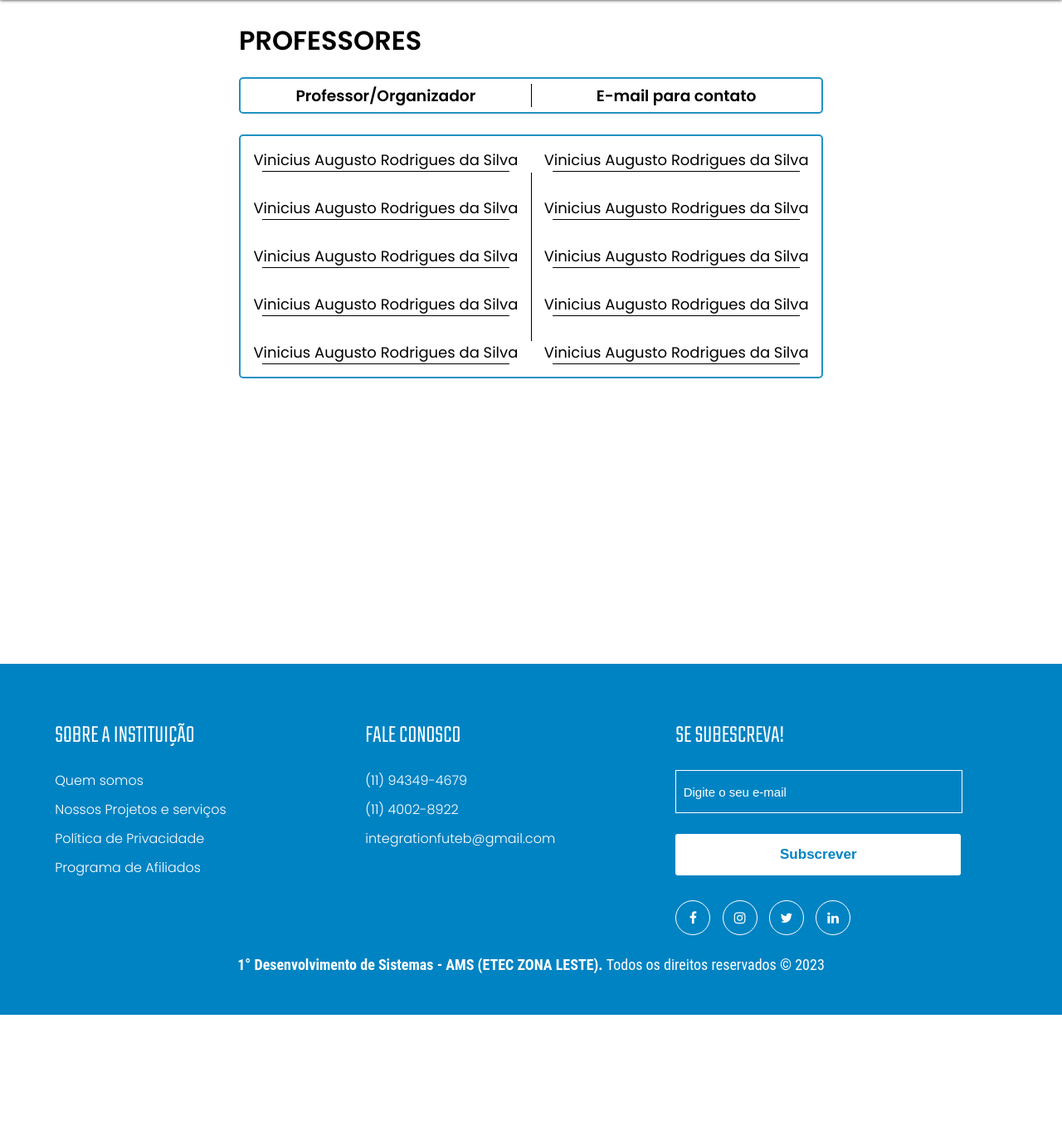
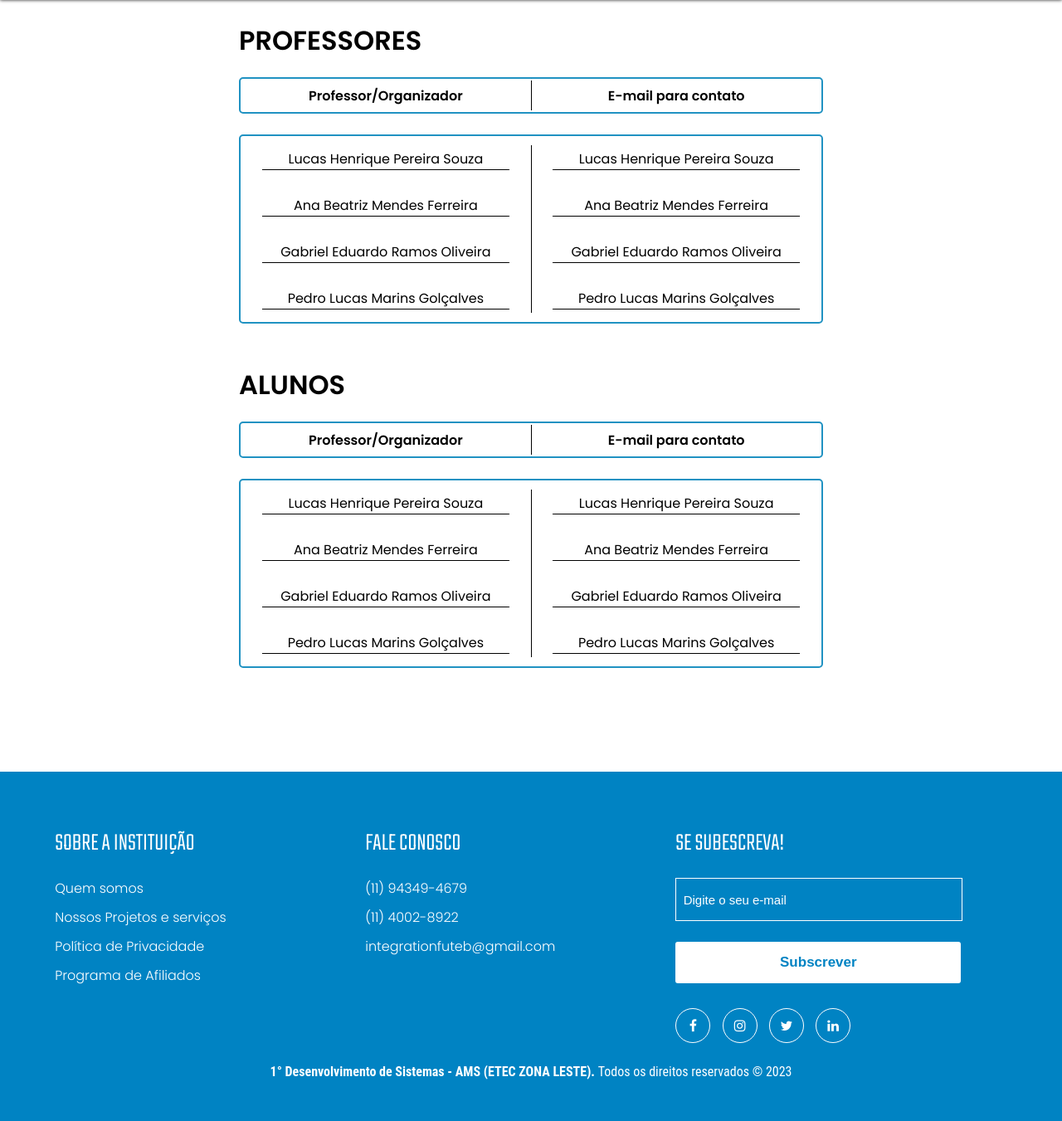
Before and after one commit to ViniciusO6/Integration-Football, a PHP site: page /professores.php in a window 1280 px wide. Shown: the part 80-1431 px from the top of the page at 83% size. Before the commit the page ends 1303 px from the top, so only its background shows below. Run offline with PHP 8.4, Linux system fonts and the light colour scheme.

Commit message:
Update pagina de visualizar professores

```diff
--- a/Integration-Football/css/professores.css
+++ b/Integration-Football/css/professores.css
@@ -8,6 +8,13 @@
     margin-bottom: 20px;
 }
 
+h3{
+    font-size: 100%;
+}
+
+p{
+    font-size: 100%;
+}
 input{
     margin-bottom: 15px;
 }
@@ -37,7 +44,7 @@ input{
 .separador-vertical{
     width: 1px;
     background-color: black;
-    height: 70%;
+    height: 90%;
 }
 
 .separador-horizontal{
@@ -46,7 +53,7 @@ input{
     height: 1px;
 }
 
-#table-professores{
+#table{
     display: flex;
     align-items: center;
     justify-content: space-between;
@@ -79,10 +86,6 @@ input{
     width: 100%;
 }
 
-p{
-    font-size: 18px;
-}
-
 #consulta{
     width: 100%;
     display: flex;
@@ -93,6 +96,7 @@ p{
     display: flex;
     flex-direction: column;
     width: 55%;
+    min-width: 650px;
     margin-top: 25px;
 }
 
@@ -220,6 +224,25 @@ p{
     }
 }
 
-@media screen and (max-width: 490px) {
+@media screen and (max-width: 700px) {
+    #consulta{
+        width: 100%;
+        display: flex;
+        justify-content: center;
+    }
 
+    #form{
+        width: 85%;
+        min-width: initial;
+        margin-top: 0;
+    }
+
+    #form p{
+        font-size: 13px;
+        text-align: center;
+    }
+
+    #form h3{
+        font-size: 13px;
+    }
 }
--- a/Integration-Football/professores.php
+++ b/Integration-Football/professores.php
@@ -36,30 +36,27 @@
             </div>
         </div>
 
-        <div id="table-professores">
+        <!-- TABLE -->
+
+        <div id="table">
             <div id="nomes-professores">
                 <div id="tr-nome">
-                    <p>Vinicius Augusto Rodrigues da Silva</p>
+                    <p>Lucas Henrique Pereira Souza</p>
                     <div class="separador-horizontal"></div>
                 </div>
 
                 <div id="tr-nome">
-                    <p>Vinicius Augusto Rodrigues da Silva</p>
+                    <p>Ana Beatriz Mendes Ferreira</p>
                     <div class="separador-horizontal"></div>
                 </div>
 
                 <div id="tr-nome">
-                    <p>Vinicius Augusto Rodrigues da Silva</p>
+                    <p>Gabriel Eduardo Ramos Oliveira</p>
                     <div class="separador-horizontal"></div>
                 </div>
 
                 <div id="tr-nome">
-                    <p>Vinicius Augusto Rodrigues da Silva</p>
-                    <div class="separador-horizontal"></div>
-                </div>
-
-                <div id="tr-nome">
-                    <p>Vinicius Augusto Rodrigues da Silva</p>
+                    <p>Pedro Lucas Marins Golçalves</p>
                     <div class="separador-horizontal"></div>
                 </div>
             </div>
@@ -68,41 +65,96 @@
 
             <div id="contato-professores">
             <div id="tr-nome">
-                    <p>Vinicius Augusto Rodrigues da Silva</p>
+                    <p>Lucas Henrique Pereira Souza</p>
                     <div class="separador-horizontal"></div>
                 </div>
 
                 <div id="tr-nome">
-                    <p>Vinicius Augusto Rodrigues da Silva</p>
+                    <p>Ana Beatriz Mendes Ferreira</p>
                     <div class="separador-horizontal"></div>
                 </div>
 
                 <div id="tr-nome">
-                    <p>Vinicius Augusto Rodrigues da Silva</p>
+                    <p>Gabriel Eduardo Ramos Oliveira</p>
                     <div class="separador-horizontal"></div>
                 </div>
 
                 <div id="tr-nome">
-                    <p>Vinicius Augusto Rodrigues da Silva</p>
-                    <div class="separador-horizontal"></div>
-                </div>
-
-                <div id="tr-nome">
-                    <p>Vinicius Augusto Rodrigues da Silva</p>
+                    <p>Pedro Lucas Marins Golçalves</p>
                     <div class="separador-horizontal"></div>
                 </div>
             </div>
 
         </div>
 
+        <br><br>
+
+        <h1 id="titulo">ALUNOS</h1>
+
+
+        <div id="th">
+            <div id="th-esquerda">
+                <h3>Professor/Organizador</h3>
+            </div>
+
+            <div class="separador-vertical"></div>
+
+            <div id="th-direita">
+                <h3>E-mail para contato</h3>
+            </div>
+        </div>
+
+        <div id="table">
+            <div id="nomes-professores">
+            <div id="tr-nome">
+                    <p>Lucas Henrique Pereira Souza</p>
+                    <div class="separador-horizontal"></div>
+                </div>
+
+                <div id="tr-nome">
+                    <p>Ana Beatriz Mendes Ferreira</p>
+                    <div class="separador-horizontal"></div>
+                </div>
+
+                <div id="tr-nome">
+                    <p>Gabriel Eduardo Ramos Oliveira</p>
+                    <div class="separador-horizontal"></div>
+                </div>
+
+                <div id="tr-nome">
+                    <p>Pedro Lucas Marins Golçalves</p>
+                    <div class="separador-horizontal"></div>
+                </div>
+            </div>
+
+            <div class="separador-vertical"></div>
+
+            <div id="contato-professores">
+            <div id="tr-nome">
+                    <p>Lucas Henrique Pereira Souza</p>
+                    <div class="separador-horizontal"></div>
+                </div>
+
+                <div id="tr-nome">
+                    <p>Ana Beatriz Mendes Ferreira</p>
+                    <div class="separador-horizontal"></div>
+                </div>
+
+                <div id="tr-nome">
+                    <p>Gabriel Eduardo Ramos Oliveira</p>
+                    <div class="separador-horizontal"></div>
+                </div>
+
+                <div id="tr-nome">
+                    <p>Pedro Lucas Marins Golçalves</p>
+                    <div class="separador-horizontal"></div>
+                </div>
+            </div>
+        </div>
     </form>
-
   </div>
 
-
-  <br>
-
-
+<br><br><br><br><br>
 
 </div>
 
```
